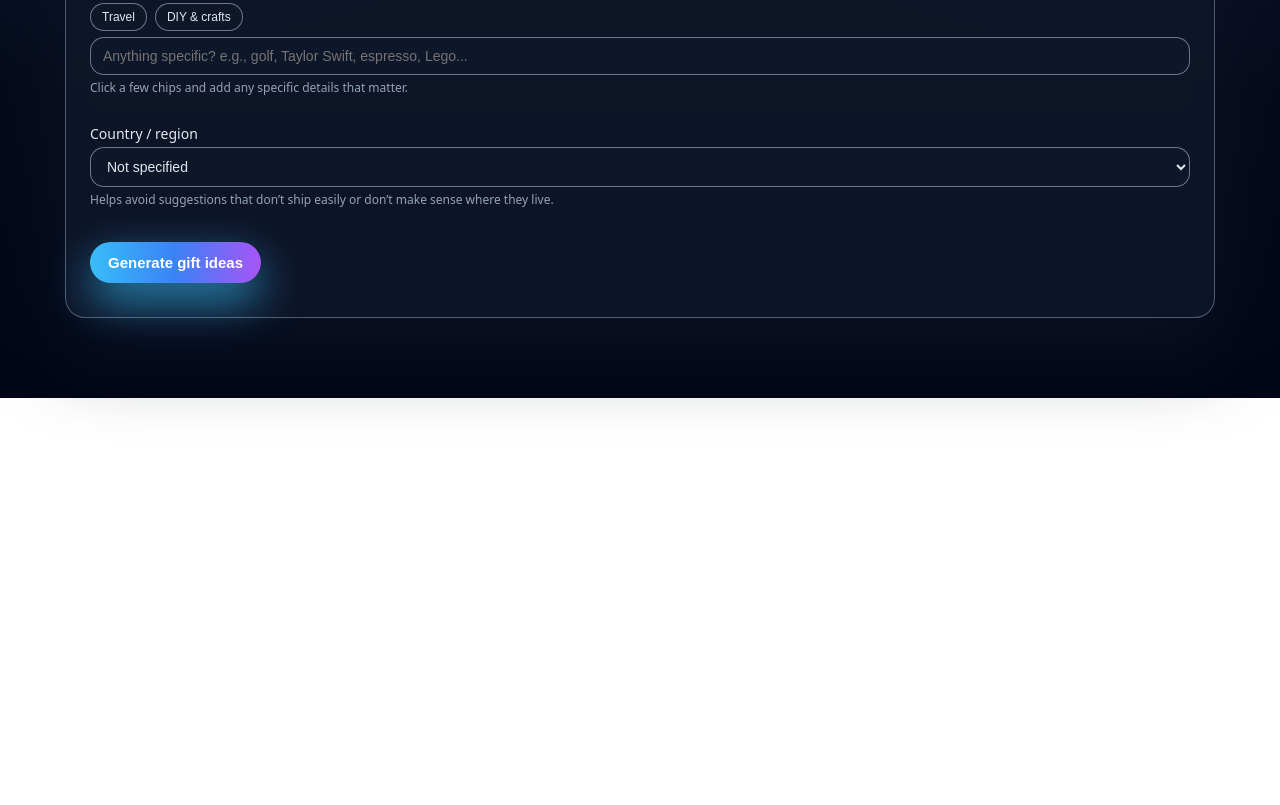
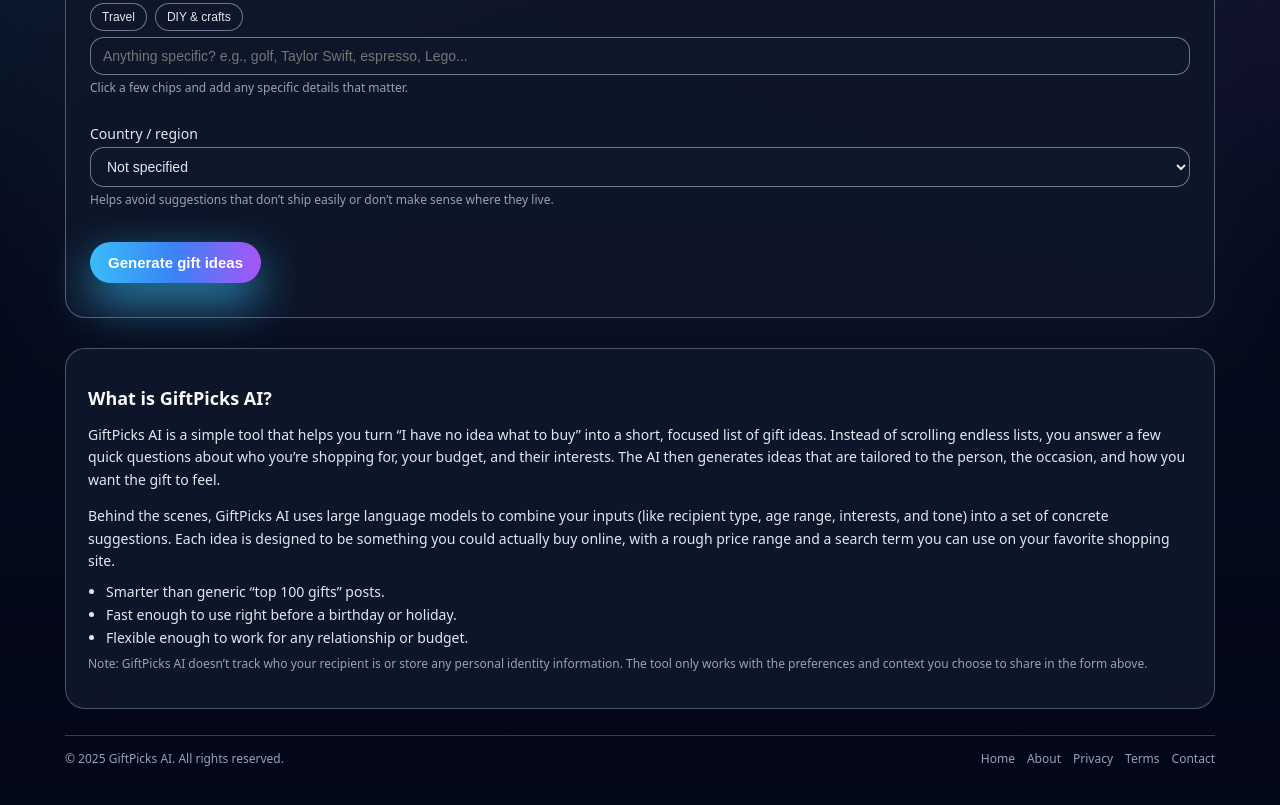
Before and after one commit to rjf5012-cmd/WhatShouldIBuy, a plain HTML site: page index.html in a window 1280 px wide. Shown: the part 919-1724 px from the top of the page. Before the commit the page ends 1317 px from the top, so only its background shows below. Drawn offline with Linux system fonts and the light colour scheme.

Commit message:
Update index.html

```diff
--- a/index.html
+++ b/index.html
@@ -4,7 +4,7 @@
   <meta charset="UTF-8" />
   <title>GiftPicks AI | Smart Gift Ideas, Powered by AI</title>
   <meta name="viewport" content="width=device-width, initial-scale=1" />
-  <meta name="description" content="Find the perfect gift instantly with GiftPicks AI. Powered by advanced AI to deliver thoughtful, personalized gift ideas for any budget, person, or occasion." />
+  <meta name="description" content="Find the perfect gift instantly with GiftPicks AI. Powered by AI to deliver thoughtful, personalized gift ideas for any budget, person, or occasion." />
 
   <!-- Favicon -->
   <link rel="icon" type="image/svg+xml" href="/favicon.svg?v=1">
@@ -15,7 +15,6 @@
       --card-bg: rgba(15,23,42,0.9);
       --card-border: rgba(148,163,184,0.5);
       --accent-gradient: linear-gradient(90deg, #38bdf8, #3b82f6, #a855f7);
-      --accent-soft: rgba(59,130,246,0.15);
       --text-light: #e2e8f0;
       --text-muted: #94a3b8;
       --text-bright: #f9fafb;
@@ -249,6 +248,12 @@
       font-size: 13px;
       color: var(--text-muted);
     }
+    .error-text {
+      color: #fecaca;
+    }
+    .success-text {
+      color: #bbf7d0;
+    }
 
     /* RESULTS */
     .results-card {
@@ -298,15 +303,67 @@
       margin-bottom: 2px;
     }
 
-    .error-text {
-      color: #fecaca;
-      font-size: 13px;
+    /* INFO CONTENT SECTION */
+    .info-card {
+      margin-top: 30px;
+      padding: 22px 22px 24px;
+      background: rgba(15,23,42,0.92);
+      border-radius: 20px;
+      border: 1px solid rgba(148,163,184,0.45);
+      backdrop-filter: blur(14px);
+    }
+    .info-title {
+      font-size: 18px;
+      font-weight: 600;
+      color: var(--text-bright);
+      margin-bottom: 8px;
+    }
+    .info-body {
+      font-size: 14px;
+      color: var(--text-light);
+      line-height: 1.6;
+      margin-bottom: 10px;
+    }
+    .info-list {
+      margin: 6px 0 0 18px;
+      padding: 0;
+      font-size: 14px;
+      color: var(--text-light);
+    }
+    .info-list li {
+      margin-bottom: 4px;
+    }
+    .info-muted {
+      font-size: 12px;
+      color: var(--text-muted);
       margin-top: 8px;
     }
-    .success-text {
-      color: #bbf7d0;
-      font-size: 13px;
-      margin-top: 8px;
+
+    /* FOOTER */
+    footer {
+      margin-top: 26px;
+      font-size: 12px;
+      color: var(--text-muted);
+      display: flex;
+      flex-wrap: wrap;
+      justify-content: space-between;
+      gap: 10px;
+      border-top: 1px solid rgba(148,163,184,0.35);
+      padding-top: 14px;
+    }
+    .footer-links {
+      display: flex;
+      gap: 12px;
+      flex-wrap: wrap;
+    }
+    .footer-links a {
+      color: var(--text-muted);
+      text-decoration: none;
+      font-size: 12px;
+    }
+    .footer-links a:hover {
+      color: var(--text-light);
+      text-decoration: underline;
     }
 
     @media (max-width: 720px) {
@@ -314,7 +371,9 @@
         flex-direction: column;
         align-items: flex-start;
       }
-      .hero-card {
+      .hero-card,
+      .results-card,
+      .info-card {
         padding: 22px 18px 20px;
       }
       .stepper {
@@ -341,6 +400,7 @@
         <a href="/about.html">About</a>
         <a href="/privacy.html">Privacy</a>
         <a href="/terms.html">Terms</a>
+        <a href="/contact.html">Contact</a>
       </nav>
     </header>
 
@@ -348,7 +408,7 @@
     <div class="hero-card">
       <h1 class="hero-title">Find the perfect gift in seconds.</h1>
       <p class="hero-subtitle">
-        Tell GiftPicks AI who you’re shopping for, roughly what they like, and how you want the gift to feel.
+        Tell GiftPicks AI who you’re shopping for, what they like, and how you want the gift to feel.
         Get a short, focused list of ideas you can actually use.
       </p>
 
@@ -502,6 +562,44 @@
       <div id="resultsList"></div>
     </div>
 
+    <!-- INFO CONTENT SECTION -->
+    <section class="info-card" aria-label="About GiftPicks AI">
+      <h2 class="info-title">What is GiftPicks AI?</h2>
+      <p class="info-body">
+        GiftPicks AI is a simple tool that helps you turn “I have no idea what to buy” into a short,
+        focused list of gift ideas. Instead of scrolling endless lists, you answer a few quick questions
+        about who you’re shopping for, your budget, and their interests. The AI then generates ideas that
+        are tailored to the person, the occasion, and how you want the gift to feel.
+      </p>
+      <p class="info-body">
+        Behind the scenes, GiftPicks AI uses large language models to combine your inputs
+        (like recipient type, age range, interests, and tone) into a set of concrete suggestions.
+        Each idea is designed to be something you could actually buy online, with a rough price range
+        and a search term you can use on your favorite shopping site.
+      </p>
+      <ul class="info-list">
+        <li>Smarter than generic “top 100 gifts” posts.</li>
+        <li>Fast enough to use right before a birthday or holiday.</li>
+        <li>Flexible enough to work for any relationship or budget.</li>
+      </ul>
+      <p class="info-muted">
+        Note: GiftPicks AI doesn’t track who your recipient is or store any personal identity information.
+        The tool only works with the preferences and context you choose to share in the form above.
+      </p>
+    </section>
+
+    <!-- FOOTER -->
+    <footer>
+      <div>© <span id="year"></span> GiftPicks AI. All rights reserved.</div>
+      <div class="footer-links">
+        <a href="/">Home</a>
+        <a href="/about.html">About</a>
+        <a href="/privacy.html">Privacy</a>
+        <a href="/terms.html">Terms</a>
+        <a href="/contact.html">Contact</a>
+      </div>
+    </footer>
+
   </div>
 
   <script>
@@ -513,6 +611,9 @@
     const submitBtn = document.getElementById("submitBtn");
     const btnLabel = document.getElementById("btnLabel");
     const btnSpinner = document.getElementById("btnSpinner");
+
+    // Year in footer
+    document.getElementById("year").textContent = new Date().getFullYear();
 
     // Interest chip behavior
     const interestChips = document.querySelectorAll("#interestChips .chip");
@@ -530,9 +631,9 @@
 
     function showStatus(text, type) {
       statusEl.textContent = text || "";
-      statusEl.className = type === "error" ? "status-text error-text"
-                         : type === "success" ? "status-text success-text"
-                         : "status-text";
+      statusEl.className = "status-text";
+      if (type === "error") statusEl.classList.add("error-text");
+      if (type === "success") statusEl.classList.add("success-text");
     }
 
     form.addEventListener("submit", async (e) => {
```
